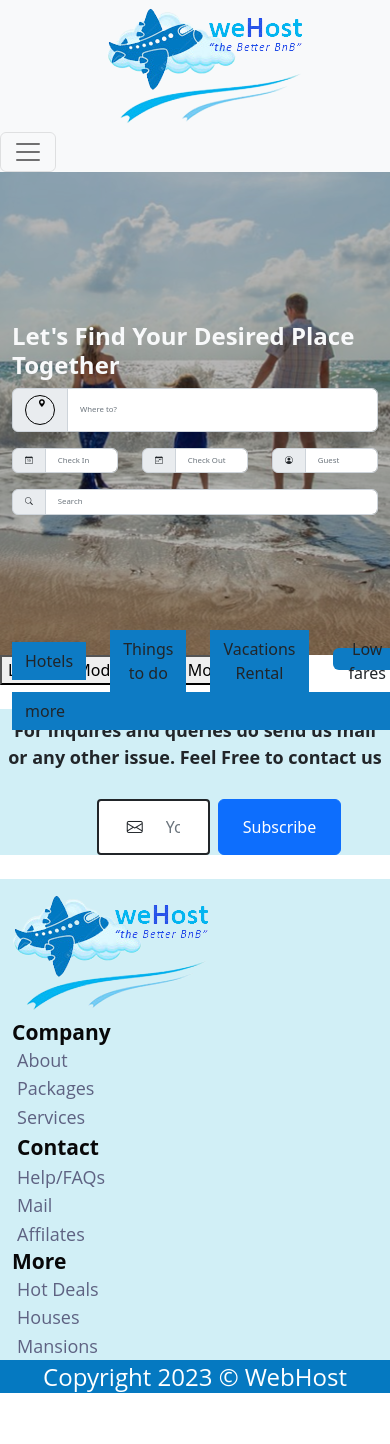
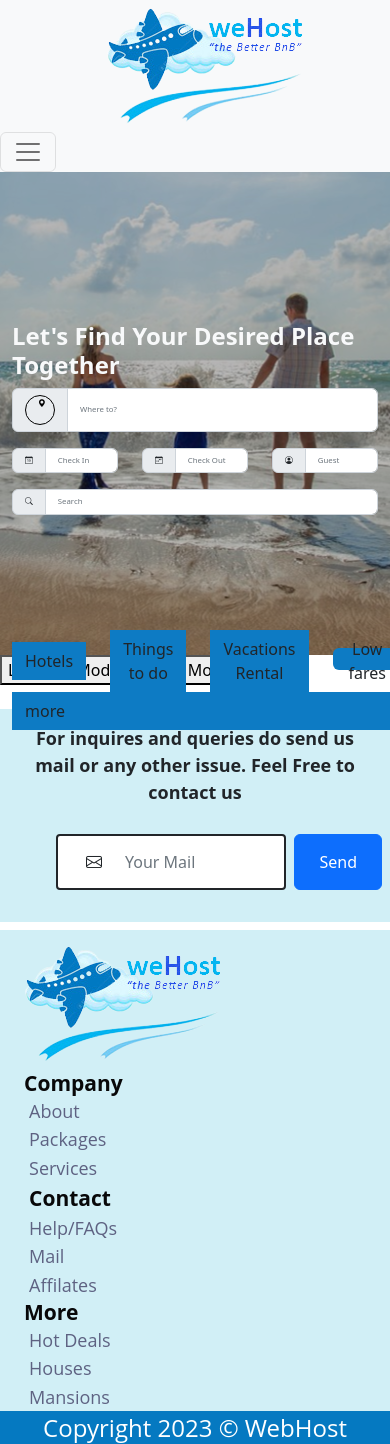
Before and after one commit to BalteeBhaii/WeHost, a React (Create React App) app: page / in a window 390 px wide. Shown: the top 1444 px of the page. Before the commit the page ends 1393 px from the top, so only its background shows below. Built offline with nearby package versions, Linux system fonts and the light colour scheme.

Commit message:
footer fixed

```diff
--- a/src/components/Filter/filter.js
+++ b/src/components/Filter/filter.js
@@ -374,8 +374,8 @@ const FilterModal = () => {
                             </div>
 
                         </section>
-                        <footer className="modal-footer">
-
+                        <footer className="modal-footer justify-content-between">
+                                     <div><a className='clearallbtn'>Clear All</a></div>
                             <button className="modal-footer-button" onClick={() => setShowModal(false)}>
                                 Apply
                             </button>
--- a/src/components/Filter/style.css
+++ b/src/components/Filter/style.css
@@ -153,3 +153,12 @@ line-height: 37px;
 .switchbtn{
     height: fit-content;
 }
+.clearallbtn{
+    text-decoration: underline;
+    cursor: pointer;
+}
+@media only screen and (max-width:768px) {
+    .mailsm{
+        width:100% !important;
+    }
+}
--- a/src/components/footer/footer.js
+++ b/src/components/footer/footer.js
@@ -13,28 +13,34 @@ const Footer = () => {
           class="container prefooter mt-4 pb-0 px-0"
           style={{ backgroundColor: "#D1EFF6" }}
         >
+          <div class="p-2">
           <p class="inquirysection text-center p-2">
             For inquires and queries do send us mail or any other issue. Feel
             Free to contact us
           </p>
 
-          <div className="d-block">
-            <form className="d-flex mb-4 w-75 mx-auto justify-content-between">
+
+            <form className="d-flex mb-4 w-75 mx-auto justify-content-between mailsm">
               <div className="input-group border border-2 border-dark px-3 py-2 rounded-1 bg-white">
                 <i className="bi bi-envelope input-group-text bg-transparent border-0 text-mute"></i>
                 <input
                   type="email"
                   id="form5Exam"
-                  className="form-control border-0"
+                  className="form-control border-0 "
                   placeholder="Your Mail"
                 />
               </div>
 
               <button type="submit" className="btn btn-primary ms-2 px-4">
-                Subscribe
+                Send
               </button>
             </form>
           </div>
+            {/* <div class="input-group mb-3">
+            <span class="input-group-text" id="basic-addon1"> <i className="bi bi-envelope"></i></span>
+           <input type="text" class="form-control" placeholder="Recipient's username" aria-label="Your Mail" aria-describedby="basic-addon2"/>
+         <span class="input-group-text" id="basic-addon2">Send Mail </span>
+          </div> */}
         </div>
 
         {/* <div>
@@ -46,6 +52,7 @@ const Footer = () => {
           class="container-fluid mt-2 pt-2"
           style={{ backgroundColor: "#D1EFF6" }}
         >
+          <div class="container">
           <div class="row">
             <div class="col-md-3 footer-column">
               <span>
@@ -120,6 +127,8 @@ const Footer = () => {
             </div>
           </div>
 
+          </div>
+
           <div class="text-center">
             <i class="fas fa-ellipsis-h"></i>
           </div>
```
